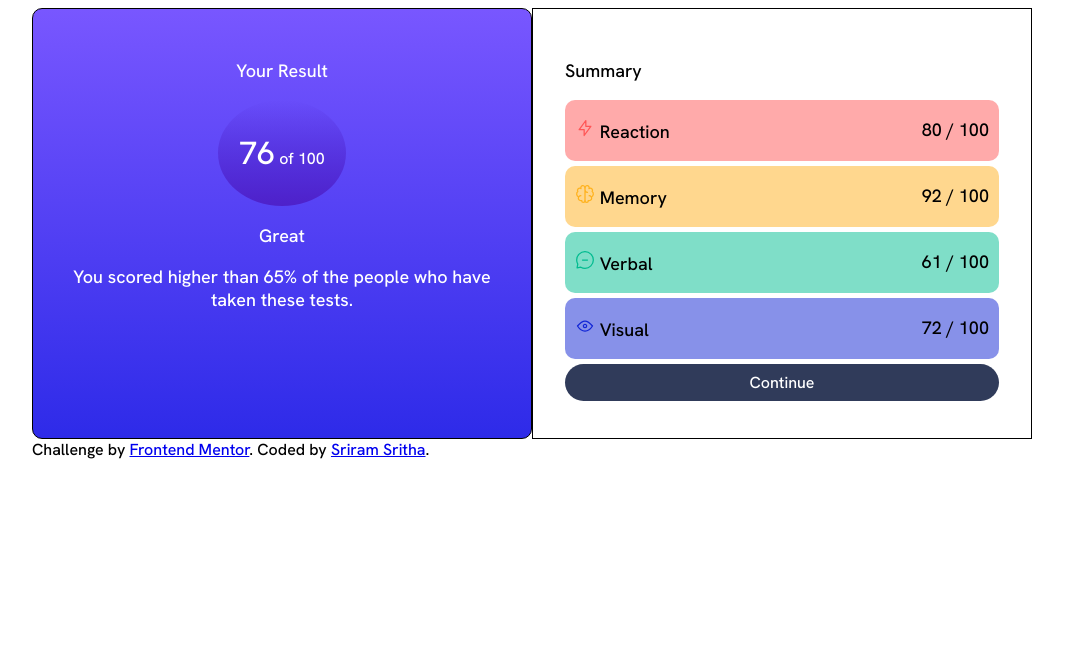
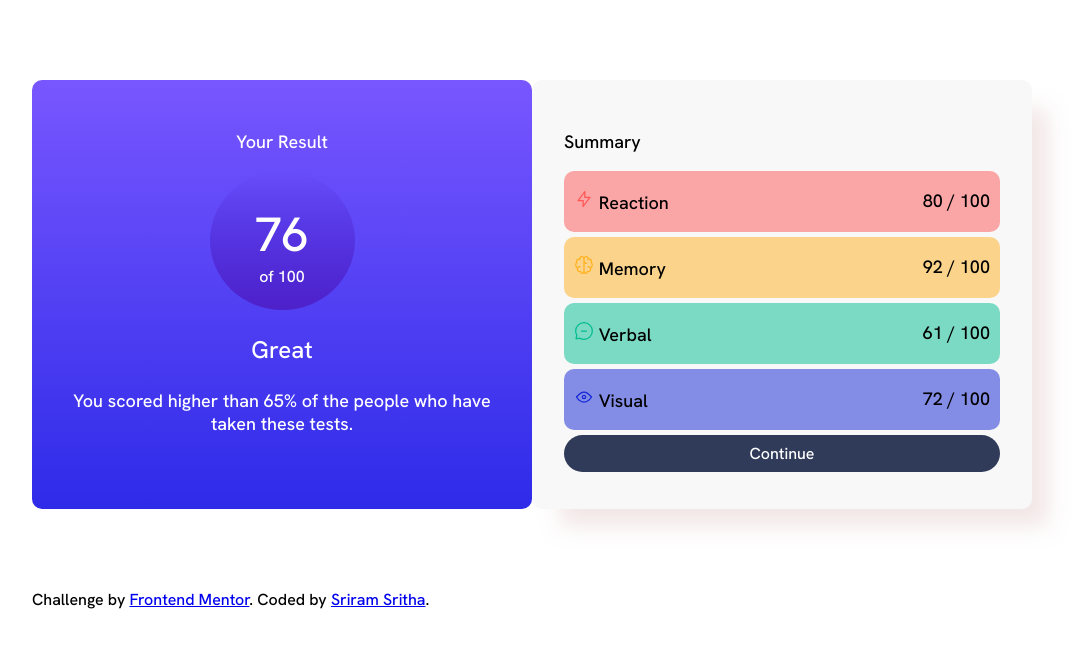
Before and after one commit to srithasriram30/resultsSummaryComponent, a plain HTML site: page index.html in a window 1280 px wide. Shown: the whole page, without its empty margins (108-1187 px from the left). Drawn offline with Linux system fonts and the light colour scheme.

Commit message:
Complete styling

```diff
--- a/assets/style.css
+++ b/assets/style.css
@@ -1,5 +1,3 @@
-
-
 body{
     font-family: 'Hanken Grotesk', sans-serif;
 }
@@ -7,7 +5,7 @@ body{
 p {
     font-size: 18px;
 }
-@media only screen and (min-width: 750px) {
+@media only screen and (min-width: 700px) {
     #card
     {
 
@@ -20,7 +18,7 @@ p {
 
     #attribution{
         max-width: 1000px;
-        margin: 0 auto;
+        margin: 5px auto;
     }
 }
 #scoreComponent{
@@ -29,22 +27,19 @@ p {
     text-align: center;
     border-radius: 10px;
     padding: 2em;
-    border: 1px solid black;
 }
 
 #summaryComponent{
     padding: 2em;
-    border: 1px solid black;
+    border-radius: 10px;
+    background-color: #f8f8f8;
+    box-shadow: 22px 23px 21px -6px rgba(235,217,217,0.67);
+    -webkit-box-shadow: 22px 23px 21px -6px rgba(235,217,217,0.67);
+    -moz-box-shadow: 22px 23px 21px -6px rgba(235,217,217,0.67);
 }
 
 #summaryComponent div{
     margin: 5px 0;
-}
-@media only screen and (max-width: 600px) {
-    #scoreComponent,
-    #summaryComponent {
-        width: 100%;
-    }
 }
 
 .summaryRow{
@@ -56,7 +51,9 @@ p {
 
 
 #scoreCircle{
-    width: 25%;
+    /*width: 25%;*/
+    width: 125px;
+    height: 75px;
     margin: 1em auto;
     border-radius: 50%;
     background: linear-gradient(hsla(241, 72%, 46%, 0),hsla(256, 72%, 46%, 1));
@@ -64,7 +61,7 @@ p {
 }
 
 #scoreCircle div span {
-    font-size: xx-large;
+    font-size: xxx-large;
 }
 
 .button{
@@ -74,3 +71,11 @@ p {
     text-align: center;
     padding: 0.5em 0;
 }
+
+#msgHeader {
+    font-size: x-large;
+}
+
+#card {
+    margin: 5em auto;
+}
--- a/index.html
+++ b/index.html
@@ -17,12 +17,12 @@
   <div id="scoreComponent">
     <p>Your Result</p>
     <div id="scoreCircle">
-      <div> <span>76</span>
+      <div> <span>76</span><br>
         of 100</div>
     </div>
 
     <div>
-      <p class="header">Great</p>
+      <p id="msgHeader">Great</p>
       <p>You scored higher than 65% of the people who have taken these tests.</p>
 
     </div>
```
